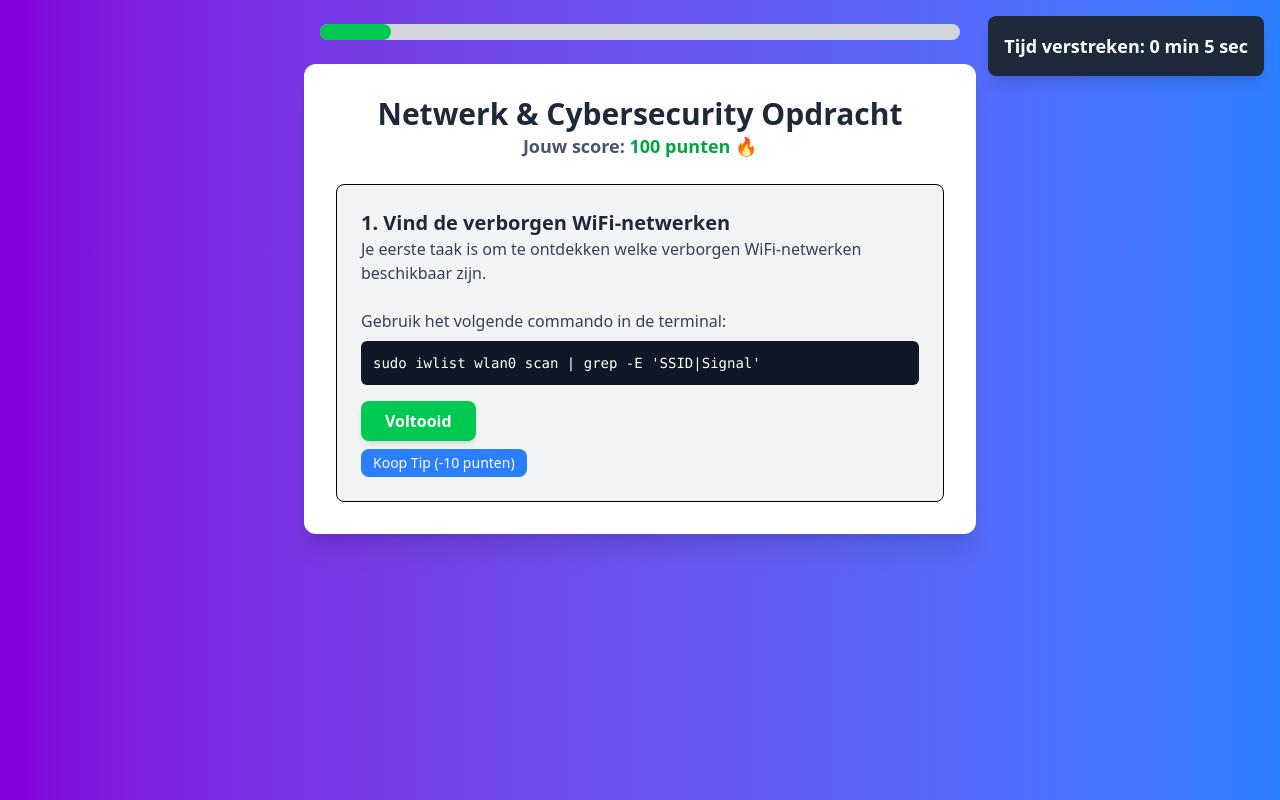
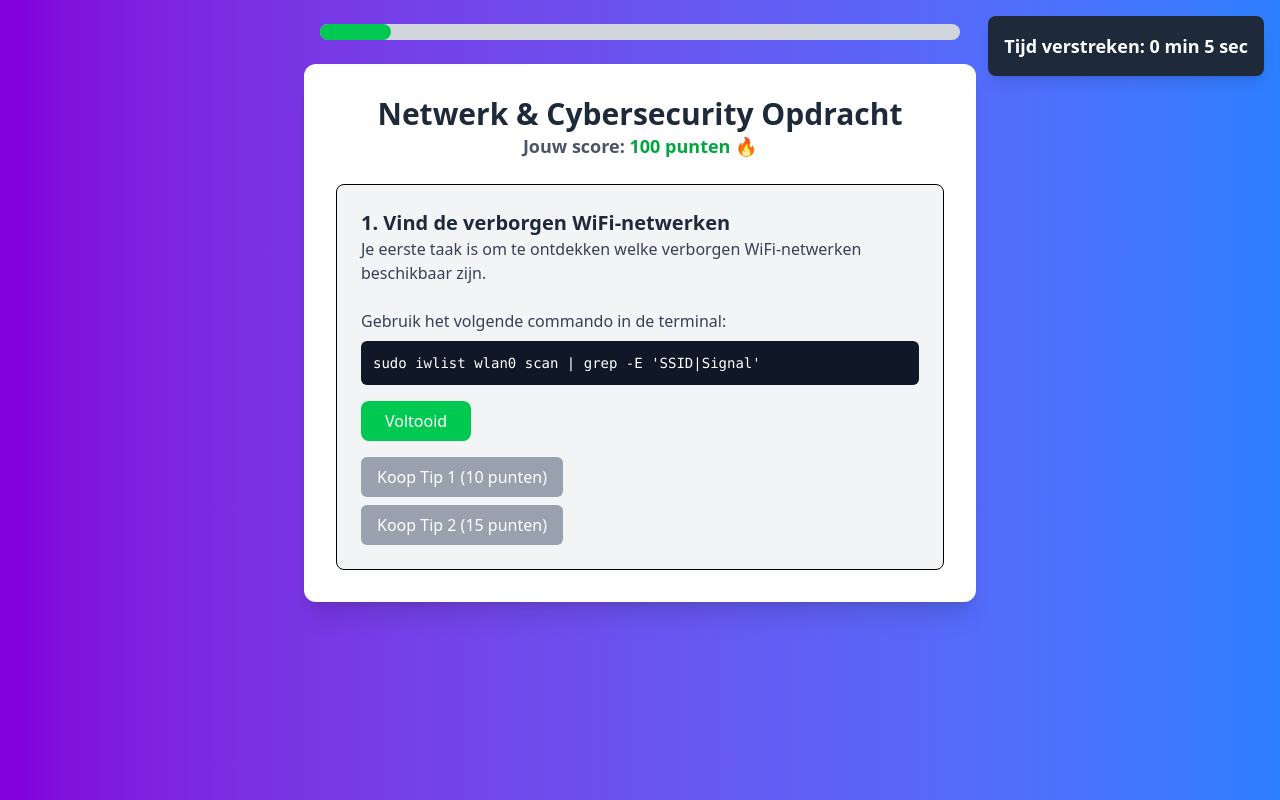
Before and after one commit to nkarimova24/kw1c-proeflesdag, a React (Vite) app: page /opdracht in a window 1280 px wide. Built offline with nearby package versions, Linux system fonts and the light colour scheme.

Commit message:
tipsystem

```diff
--- /dev/null
+++ b/src/components/Score.jsx
@@ -0,0 +1,7 @@
+export default function Score({ score }) {
+  return (
+    <p className="text-center mb-6 text-lg text-gray-600 font-semibold">
+      Jouw score: <span className="text-green-600 font-bold">{score} punten</span> 🔥
+    </p>
+  );
+}
--- a/src/components/Tips.jsx
+++ b/src/components/Tips.jsx
@@ -1,32 +1,51 @@
-import { useState } from "react";
+import { useState, useEffect } from "react";
 
-export default function Tips({ taskIndex, taskTip, score, setScore }) {
-  const [bought, setBought] = useState(false);
+export default function Tips({ tips, score, setScore }) {
+  const [availableTips, setAvailableTips] = useState([]);
+  const [boughtTips, setBoughtTips] = useState([]);
+  const tipPrices = [10, 15];
 
-  // Functie om een tip te kopen
-  const buyTip = () => {
-    if (!bought && score >= 10) {
-      setBought(true);
-      setScore(score - 10);
+  useEffect(() => {
+    if (!tips || tips.length === 0) return;
+
+    //timers om tips beschikbaar te maken, 1e na 2 minuten, 2e na 4 minuten
+    const timers = tips.map((_, index) =>
+      setTimeout(() => {
+        setAvailableTips((prev) => [...prev, index]);
+      }, (index + 1) * 2 * 60 * 1000)
+    );
+
+    return () => timers.forEach(clearTimeout);
+  }, [tips]);
+
+  const buyTip = (index) => {
+    if (score >= tipPrices[index] && !boughtTips.includes(index)) {
+      setBoughtTips((prev) => [...prev, index]);
+      setScore((prev) => prev - tipPrices[index]);
     }
   };
 
   return (
-    <div>
-      {/* Tip kopen knop (alleen als nog niet gekocht) */}
-      {!bought && (
-        <button
-          className="mt-2 px-3 py-1 bg-blue-500 text-white rounded-lg text-sm"
-          onClick={buyTip}
-        >
-          Koop Tip (-10 punten)
-        </button>
-      )}
+    <div className="mt-4 flex flex-col gap-2">
+      {tips.map((tip, index) => (
+        <div key={index}>
+          <button
+            className={`px-4 py-2 rounded-md text-white transition ${
+              availableTips.includes(index)
+                ? "bg-blue-500 hover:bg-blue-600"
+                : "bg-gray-400 cursor-not-allowed"
+            }`}
+            onClick={() => buyTip(index)}
+            disabled={!availableTips.includes(index) || boughtTips.includes(index)}
+          >
+            {boughtTips.includes(index) ? "Tip gekocht!" : `Koop Tip ${index + 1} (${tipPrices[index]} punten)`}
+          </button>
 
-      {/* Tip tonen als gekocht */}
-      {bought && (
-        <p className="mt-2 text-sm text-yellow-600">💡 Tip: {taskTip}</p>
-      )}
+          {boughtTips.includes(index) && (
+            <p className="mt-2 text-sm text-yellow-600">💡 Tip: {tip}</p>
+          )}
+        </div>
+      ))}
     </div>
   );
 }
--- a/src/pages/ExercisePage.jsx
+++ b/src/pages/ExercisePage.jsx
@@ -1,6 +1,7 @@
 import { useState } from "react";
 import Timer from "../components/Timer";
 import Tips from "../components/Tips";
+import Score from "../components/Score";
 
 export default function ExercisePage() {
   const [score, setScore] = useState(100);
@@ -13,14 +14,14 @@ export default function ExercisePage() {
 Gebruik het volgende commando in de terminal:`,
       command: "sudo iwlist wlan0 scan | grep -E 'SSID|Signal'",
       buttonText: "Voltooid",
-      tip: "vul tip in",
+      tips: ["vul tip in", "vul tip in"],
     },
     {
       title: "2. Verbind met het verborgen WiFi-netwerk (DHCP)",
       description: `Gebruik de gevonden SSID en verbind handmatig via de netwerkinstellingen van Ubuntu.\n
       Zorg ervoor dat DHCP is ingeschakeld, zodat je automatisch een IP-adres krijgt toegewezen.`,
       buttonText: "Voltooid",
-      tip: "vul tip in",
+      tips: ["vul tip in", "vul tip in"],
     },
     {
       title: "3. Download en installeer SuperTuxKart",
@@ -28,7 +29,7 @@ Gebruik het volgende commando in de terminal:`,
       Op de computer zit een sticker met het apparaat-ID, en de switch heeft een label met de netwerknaam.\n
       Gebruik deze informatie om de juiste instellingen in te vullen.`,
       buttonText: "Voltooid",
-      tip: "vul tip in",
+      tips: ["vul tip in", "vul tip in"],
     },
     {
       title: "4. Verbreek je WiFi-verbinding en sluit de computer aan op de switch",
@@ -37,19 +38,16 @@ Gebruik het volgende commando in de terminal:`,
       Op de computer zit een sticker met het apparaat-ID, en de switch heeft een label met de netwerknaam.\n
       Gebruik deze informatie om de juiste instellingen in te vullen.`,
       buttonText: "Voltooid",
-      tip: "vul tip in",
+      tips: ["vul tip in", "vul tip in"],
     },
     {
-  title: "5. Wat is een IP-adres en hoe werkt een subnetmask?",
-  description: `Een IP-adres is een uniek nummer dat een apparaat in een netwerk identificeert.\n
+      title: "5. Wat is een IP-adres en hoe werkt een subnetmask?",
+      description: `Een IP-adres is een uniek nummer dat een apparaat in een netwerk identificeert.\n
 Dit adres bestaat uit vier nummers gescheiden door punten (bijv. 192.168.1.10).\n\n
-Het subnetmask bepaalt welke IP-adressen tot hetzelfde netwerk behoren.\n
-Een veelvoorkomend subnetmask is 255.255.255.0, wat betekent dat alle apparaten met een adres dat begint met 192.168.1.x binnen hetzelfde netwerk zitten.`,
-  buttonText: "✅ Voltooid",
-  tip: "Een subnetmask bepaalt de netwerkstructuur.",
-}
-,
-
+Het subnetmask bepaalt welke IP-adressen tot hetzelfde netwerk behoren.`,
+      buttonText: "Voltooid",
+      tips: ["vul tip in", "vul tip in"],
+    },
     {
       title: "6. Configureer een statisch IP-adres",
       description: "Omdat je nu verbonden bent met de switch, moet je een statisch IP-adres instellen.",
@@ -58,7 +56,7 @@ IP-adres: 192.168.1.X (kies een uniek nummer voor X, bijvoorbeeld 10)\n
 Subnetmasker: 255.255.255.0\n
 Gateway: 192.168.1.1`,
       buttonText: "Voltooid",
-      tip: "vul tip in",
+      tips: ["vul tip in", "vul tip in"],
     },
     {
       title: "7. Test je verbinding",
@@ -66,7 +64,7 @@ Gateway: 192.168.1.1`,
 Als je antwoord krijgt, is de verbinding succesvol.`,
       command: "ping -c 4 192.168.1.1",
       buttonText: "Voltooid",
-      tip: "vul tip in",
+      tips: ["vul tip in", "vul tip in"],
     },
     {
       title: "8. Start SuperTuxKart in de multiplayer-modus",
@@ -74,10 +72,10 @@ Als je antwoord krijgt, is de verbinding succesvol.`,
       De eerste speler moet een lokaal netwerkspel hosten.\n
       De andere spelers kunnen zich aansluiten met het IP-adres van de host.`,
       buttonText: "Voltooid",
-      tip: "vul tip in",
+      tips: ["vul tip in", "vul tip in"],
     },
     {
-      title: "Race tegen je klasgenoten!",
+      title: "9. Race tegen je klasgenoten!",
       description: "Als alles goed is ingesteld, kunnen jullie nu tegen elkaar racen. Veel succes! 🏎️",
     },
   ];
@@ -91,7 +89,6 @@ Als je antwoord krijgt, is de verbinding succesvol.`,
   return (
     <div className="flex flex-col items-center min-h-screen bg-gradient-to-r from-purple-700 to-blue-500">
 
-      {/* Progress Bar */}
       <div className="w-full max-w-2xl mt-6 px-4">
         <div className="w-full bg-gray-300 rounded-full h-4">
           <div
@@ -103,18 +100,10 @@ Als je antwoord krijgt, is de verbinding succesvol.`,
 
       <div className="bg-white p-8 rounded-xl shadow-xl max-w-2xl w-full mt-6">
         <h2 className="text-3xl font-extrabold text-center text-gray-800">Netwerk & Cybersecurity Opdracht</h2>
-        <p className="text-center mb-6 text-lg text-gray-600 font-semibold">
-          Jouw score: <span className="text-green-600 font-bold">{score} punten</span> 🔥
-        </p>
+        <Score score={score} />
 
-          {/* opdrachten in cards */}
-          {tasks.map((task, index) => (
-          <div
-            key={index}
-            className={`p-6 border rounded-lg mt-4 transition-all duration-300 transform ${
-              index > currentTask ? "hidden" : "bg-gray-100 hover:scale-105 hover:shadow-lg"
-            }`}
-          >
+        {tasks.map((task, index) => (
+          <div key={index} className={`p-6 border rounded-lg mt-4 bg-gray-100 hover:scale-105 hover:shadow-lg transition-all duration-300 ${index > currentTask ? "hidden" : ""}`}>
             <h3 className="text-xl font-bold text-gray-800">{task.title}</h3>
             <p className="text-gray-700 whitespace-pre-line">{task.description}</p>
 
@@ -124,19 +113,14 @@ Als je antwoord krijgt, is de verbinding succesvol.`,
               </pre>
             )}
 
-            {/*knoppen alleen tonen behalve laatste opdracht*/}
             {index !== tasks.length - 1 && (
               <>
                 {index === currentTask && (
-                  <button
-                    className="mt-4 px-6 py-2 bg-green-500 text-white font-semibold rounded-lg shadow-md hover:bg-green-600 transition"
-                    onClick={unlockNextTask}
-                  >
+                  <button className="mt-4 px-6 py-2 bg-green-500 text-white rounded-lg" onClick={unlockNextTask}>
                     {task.buttonText}
                   </button>
                 )}
-
-                <Tips taskIndex={index} taskTip={task.tip} score={score} setScore={setScore} />
+                <Tips taskIndex={index} tips={task.tips} score={score} setScore={setScore} />
               </>
             )}
           </div>
```
